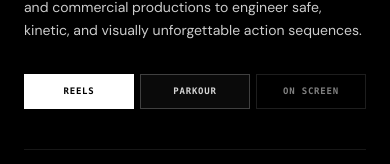
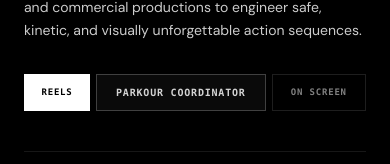
Before and after one commit to pkbannutz/Chima-Akenzua-, a React (Vite) app: page / in a window 390 px wide. Shown: the part 341-505 px from the top of the page. Built offline with nearby package versions, Linux system fonts and the light colour scheme.

Commit message:
Keep full Parkour Coordinator label with wider center hero button on mobile

```diff
--- a/src/components/Hero.tsx
+++ b/src/components/Hero.tsx
@@ -42,7 +42,7 @@ export const Hero: React.FC<HeroProps> = ({
           </p>
 
           {/* Simple Clean Actions */}
-          <div className="mt-8 grid grid-cols-3 gap-1.5 font-mono tracking-wider sm:flex sm:flex-wrap sm:items-center sm:gap-3 sm:text-xs">
+          <div className="mt-8 grid grid-cols-[0.7fr_1.8fr_1fr] gap-1.5 font-mono tracking-wider sm:flex sm:flex-wrap sm:items-center sm:gap-3 sm:text-xs">
             <button
               onClick={onWatchReel}
               className={`flex w-full min-w-0 items-center justify-center gap-2 whitespace-nowrap px-1 py-2.5 text-[9px] font-bold uppercase border transition-all cursor-pointer sm:w-auto sm:px-5 sm:py-3 sm:text-xs ${
@@ -58,13 +58,13 @@ export const Hero: React.FC<HeroProps> = ({
 
             <button
               onClick={onExploreParkour}
-              className={`w-full min-w-0 whitespace-nowrap px-1 py-2.5 text-[9px] font-semibold uppercase border transition-all cursor-pointer sm:w-auto sm:px-5 sm:py-3 sm:text-xs ${
+              className={`w-full min-w-0 whitespace-nowrap px-1 py-2.5 text-[10px] font-bold uppercase border transition-all cursor-pointer sm:w-auto sm:px-5 sm:py-3 sm:text-xs sm:font-semibold ${
                 isDarkMode
                   ? 'border-neutral-700 text-neutral-300 hover:border-white hover:text-white bg-neutral-950'
                   : 'border-neutral-300 text-neutral-700 hover:border-black hover:text-black bg-neutral-50'
               }`}
             >
-              <span className="sm:hidden">PARKOUR</span>
+              <span className="sm:hidden">PARKOUR COORDINATOR</span>
               <span className="hidden sm:inline">Parkour Coordination</span>
             </button>
 
```
